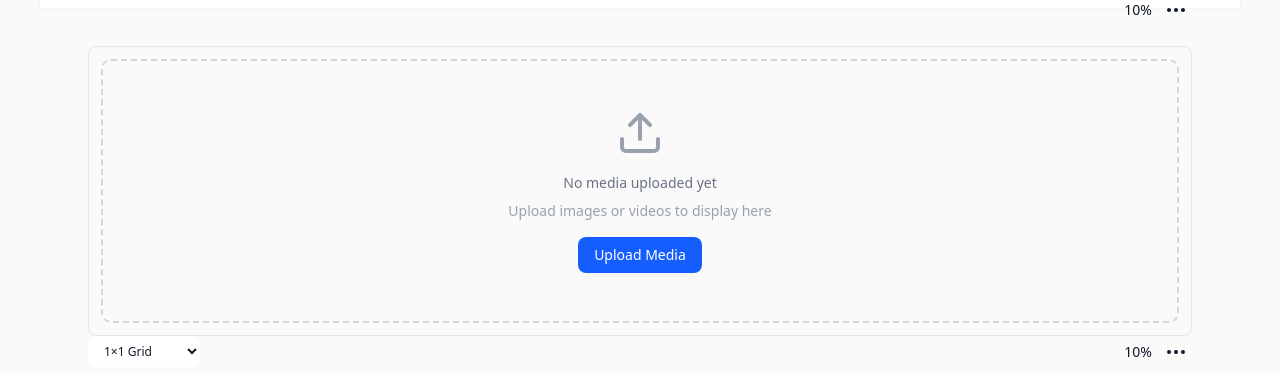
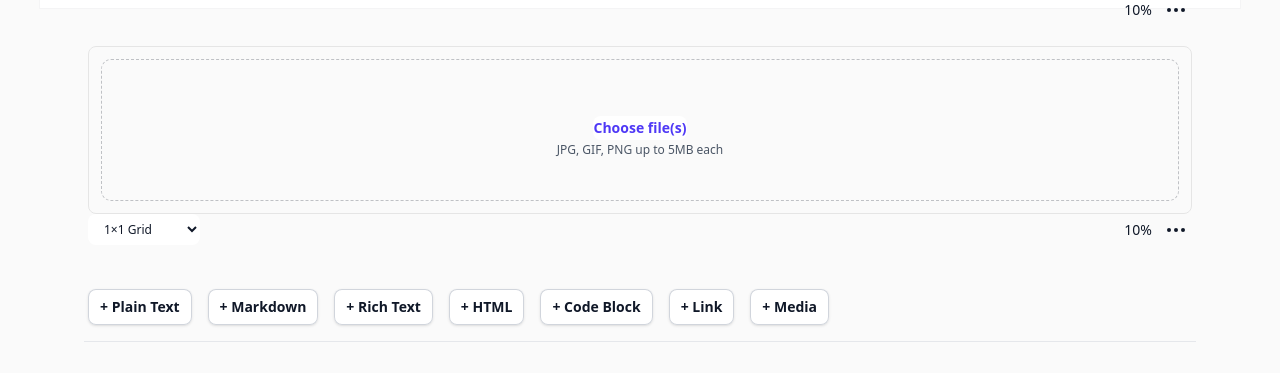
Before and after one commit to jdrydn/thatblog, a React (Vite) app in the folder frontend-admin/: page /admin/editor in a window 1280 px wide. Shown: the part 792-1165 px from the top of the page. Built offline with nearby package versions, Linux system fonts and the light colour scheme.

Commit message:
refactor: Adjusted upload files section

```diff
--- a/frontend-admin/src/components/blocks/media.tsx
+++ b/frontend-admin/src/components/blocks/media.tsx
@@ -1,7 +1,7 @@
 'use client';
 
 import { useState, useRef, type ChangeEvent } from 'react';
-import { X, Upload, ImageIcon, Film, Ellipsis } from 'lucide-react';
+import { X, ImageIcon, Film, Ellipsis } from 'lucide-react';
 
 type MediaItem = {
   id: string;
@@ -93,26 +93,27 @@ export function MediaBlock() {
             ))}
           </div>
         ) : (
-          <div className="border-2 border-dashed border-gray-300 rounded-lg p-12 text-center">
-            <div className="flex flex-col items-center justify-center">
-              <Upload className="w-12 h-12 text-gray-400 mb-4" />
-              <p className="text-gray-500 mb-2">No media uploaded yet</p>
-              <p className="text-gray-400 text-sm mb-4">Upload images or videos to display here</p>
+          <div className="flex justify-center rounded-lg border border-dashed border-gray-900/25 px-6 py-10">
+            <div className="text-center">
+              <div className="flex justify-center mt-4 text-sm/6 text-gray-600">
                 <label
-                htmlFor="media-upload"
-                className="px-4 py-2 bg-blue-600 text-white rounded-md hover:bg-blue-700 cursor-pointer transition-colors"
+                  htmlFor="file-upload"
+                  className="relative cursor-pointer rounded-md bg-white font-semibold text-indigo-600 focus-within:outline-none focus-within:ring-2 focus-within:ring-indigo-600 focus-within:ring-offset-2 hover:text-indigo-500"
                 >
-                Upload Media
-              </label>
+                  <span>Choose file(s)</span>
                   <input
                     type="file"
                     ref={fileInputRef}
                     onChange={handleFileChange}
                     accept="image/*,video/*"
                     multiple
-                className="hidden"
-                id="media-upload"
+                    className="sr-only hidden"
+                    name="file-upload"
+                    id="file-upload"
                   />
+                </label>
+              </div>
+              <p className="text-xs/5 text-gray-600">JPG, GIF, PNG up to 5MB each</p>
             </div>
           </div>
         )}
```
Lines whose indentation alone changed are shown as unchanged.
